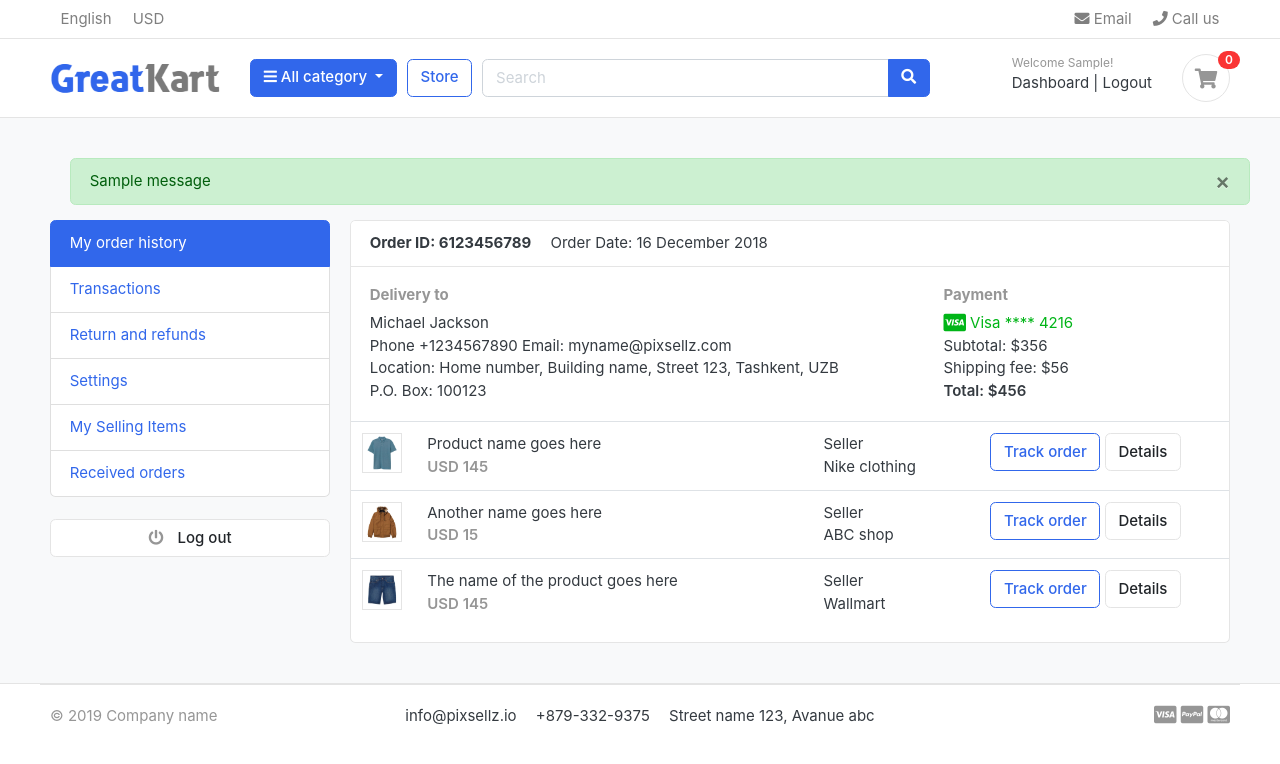
After one commit to Andross78/greatkart-django, a Django app: page /dashboard/ in a window 1280 px wide. The commit adds this page. Shown: the top 764 px of the page. Run offline with Django 3.2, Linux system fonts and the light colour scheme; a user stored in the database is signed in; tables that the repository leaves empty hold one stand-in row (values such as "Sample post"); one stand-in notice (Sample message) is shown; some libraries are stand-ins or nearby versions; some web fonts are replaced.

Commit message:
user login, logout, register, activate, forgot_password, reset_password,

```diff
--- a/static/js/script.js
+++ b/static/js/script.js
@@ -53,7 +53,9 @@ $(document).ready(function() {
 
 
 
-
+    setTimeout(function (){
+        $('#message').fadeOut('slow')
+    }, 4000)
 
 });
 // jquery end
--- /dev/null
+++ b/templates/dashboard.html
@@ -0,0 +1,104 @@
+{% extends 'base.html' %}
+
+
+{% block content %}
+
+    <section class="section-conten padding-y bg">
+    {% include 'includes/alerts.html' %}
+        <div class="container">
+            <div class="row">
+                <aside class="col-md-3">
+                    <!--   SIDEBAR   -->
+                    <ul class="list-group">
+                        <a class="list-group-item active" href="#"> My order history </a>
+                        <a class="list-group-item" href="#"> Transactions </a>
+                        <a class="list-group-item" href="#"> Return and refunds </a>
+                        <a class="list-group-item" href="#">Settings </a>
+                        <a class="list-group-item" href="#"> My Selling Items </a>
+                        <a class="list-group-item" href="#"> Received orders </a>
+                    </ul>
+                    <br>
+                    <a class="btn btn-light btn-block" href="{% url 'logout' %}"> <i class="fa fa-power-off"></i> <span class="text">Log out</span>
+                    </a>
+                    <!--   SIDEBAR .//END   -->
+                </aside>
+                <main class="col-md-9">
+                    <article class="card">
+                        <header class="card-header">
+                            <strong class="d-inline-block mr-3">Order ID: 6123456789</strong>
+                            <span>Order Date: 16 December 2018</span>
+                        </header>
+                        <div class="card-body">
+                            <div class="row">
+                                <div class="col-md-8">
+                                    <h6 class="text-muted">Delivery to</h6>
+                                    <p>Michael Jackson <br>
+                                        Phone +1234567890 Email: myname@pixsellz.com <br>
+                                        Location: Home number, Building name, Street 123, Tashkent, UZB <br>
+                                        P.O. Box: 100123
+                                    </p>
+                                </div>
+                                <div class="col-md-4">
+                                    <h6 class="text-muted">Payment</h6>
+                                    <span class="text-success">
+						<i class="fab fa-lg fa-cc-visa"></i>
+					    Visa  **** 4216
+					</span>
+                                    <p>Subtotal: $356 <br>
+                                        Shipping fee: $56 <br>
+                                        <span class="b">Total:  $456 </span>
+                                    </p>
+                                </div>
+                            </div> <!-- row.// -->
+                        </div> <!-- card-body .// -->
+                        <div class="table-responsive">
+                            <table class="table table-hover">
+                                <tr>
+                                    <td width="65">
+                                        <img src="../images/items/1.jpg" class="img-xs border">
+                                    </td>
+                                    <td>
+                                        <p class="title mb-0">Product name goes here </p>
+                                        <var class="price text-muted">USD 145</var>
+                                    </td>
+                                    <td> Seller <br> Nike clothing</td>
+                                    <td width="250"><a href="#" class="btn btn-outline-primary">Track order</a> <a
+                                            href="#" class="btn btn-light"> Details </a></td>
+                                </tr>
+                                <tr>
+                                    <td>
+                                        <img src="../images/items/2.jpg" class="img-xs border">
+                                    </td>
+                                    <td>
+                                        <p class="title mb-0">Another name goes here </p>
+                                        <var class="price text-muted">USD 15</var>
+                                    </td>
+                                    <td> Seller <br> ABC shop</td>
+                                    <td><a href="#" class="btn btn-outline-primary">Track order</a> <a href="#"
+                                                                                                       class="btn btn-light">
+                                        Details </a></td>
+                                </tr>
+                                <tr>
+                                    <td>
+                                        <img src="../images/items/3.jpg" class="img-xs border">
+                                    </td>
+                                    <td>
+                                        <p class="title mb-0">The name of the product goes here </p>
+                                        <var class="price text-muted">USD 145</var>
+                                    </td>
+                                    <td> Seller <br> Wallmart</td>
+                                    <td><a href="#" class="btn btn-outline-primary">Track order</a> <a href="#"
+                                                                                                       class="btn btn-light">
+                                        Details </a></td>
+                                </tr>
+                            </table>
+                        </div> <!-- table-responsive .end// -->
+                    </article> <!-- order-group.// -->
+                </main>
+            </div> <!-- row.// -->
+        </div>
+
+
+    </section>
+
+{% endblock %}
--- /dev/null
+++ b/templates/includes/alerts.html
@@ -0,0 +1,13 @@
+{% if messages %}
+    <ul class="messages">
+        {% for message in messages %}
+            <div id="message" class="container">
+                <div{% if message.tags %} class="alert alert-{{ message.tags }}"{% endif %} role="alert">
+                <button type="button" class="close" data-dismiss="alert"><span aria-hidden="true">&times;</span></button>
+                    {% if message.level == DEFAULT_MESSAGE_LEVELS.ERROR %}Important: {% endif %}
+                    {{ message }}
+                </div>
+            </div>
+        {% endfor %}
+    </ul>
+{% endif %}
--- a/templates/includes/navbar.html
+++ b/templates/includes/navbar.html
@@ -61,13 +61,23 @@
                 </div> <!-- col.// -->
                 <div class="col-lg-3 col-sm-6 col-8 order-2 order-lg-3">
                     <div class="d-flex justify-content-end mb-3 mb-lg-0">
-                        <div class="widget-header">
-                            <small class="title text-muted">Welcome guest!</small>
+                        {% if user.id is None %}
+                            <div class="widget-header">
+                                <small class="title text-muted">Welcome guest!</small>
+                                <div>
+                                    <a href="{% url 'login' %}">Sign in</a> <span class="dark-transp"> | </span>
+                                    <a href="{% url 'register' %}"> Register</a>
+                                </div>
+                            </div>
+                        {% else %}
+                            <div class="widget-header">
+                            <small class="title text-muted">Welcome {{ user.first_name }}!</small>
                             <div>
-                                <a href="./signin.html">Sign in</a> <span class="dark-transp"> | </span>
-                                <a href="./register.html"> Register</a>
+                                <a href="{% url 'dashboard' %}">Dashboard <span class="dark-transp"> | </span></a>
+                                <a href="{% url 'logout' %}">Logout</a>
                             </div>
                         </div>
+                        {% endif %}
                         <a href="{% url 'cart' %}" class="widget-header pl-3 ml-3">
                             <div class="icon icon-sm rounded-circle border"><i class="fa fa-shopping-cart"></i></div>
                             <span class="badge badge-pill badge-danger notify">{{ cart_count }}</span>
--- a/ud_app/views.py
+++ b/ud_app/views.py
@@ -3,8 +3,182 @@ from django.http import HttpResponse
 from django.core.paginator import EmptyPage, Paginator, PageNotAnInteger
 from django.core.exceptions import ObjectDoesNotExist
 from django.db.models import Q
+from django.contrib import messages, auth
+from django.contrib.auth.decorators import login_required
 
-from .models import Product, Category, Cart, CartItem, Variation
+from django.contrib.sites.shortcuts import get_current_site
+from django.template.loader import render_to_string
+from django.utils.http import urlsafe_base64_encode, urlsafe_base64_decode
+from django.utils.encoding import force_bytes
+from django.contrib.auth.tokens import default_token_generator
+from django.core.mail import EmailMessage
+
+from .models import Account, Product, Category, Cart, CartItem, Variation
+from .forms import RegistrationForm
+
+
+def register(request):
+
+    if request.method == 'POST':
+        form = RegistrationForm(request.POST)
+
+        if form.is_valid():
+            first_name = form.cleaned_data['first_name']
+            last_name = form.cleaned_data['last_name']
+            email = form.cleaned_data['email']
+            phone_number = form.cleaned_data['phone_number']
+            password = form.cleaned_data['password']
+            username = email.split("@")[0]
+            user = Account.objects.create_user(first_name=first_name, last_name=last_name, email=email, username=username, password=password)
+            user.phone_number = phone_number
+            user.save()
+
+            # USER ACTIVATION
+            current_site = get_current_site(request)
+            mail_subject = "Please activate your account"
+            message = render_to_string('accounts/account_verification_email.html', {
+                'user': user,
+                'domain': current_site,
+                'uid': urlsafe_base64_encode(force_bytes(user.pk)),
+                'token': default_token_generator.make_token(user),
+            })
+            to_email = email
+            send_email = EmailMessage(mail_subject, message, to=[to_email])
+            send_email.send()
+
+            # messages.success(request, 'Thank you for registering with us. We have sent you a verification email to your email address. Please verify it.')
+            return redirect('/login/?command=verification&email='+email)
+    else:
+        form = RegistrationForm()
+
+    context = {
+        'form': form,
+    }
+
+    return render(request, 'register.html', context)
+
+def login(request):
+
+    if request.method == "POST":
+        email = request.POST['email']
+        password = request.POST['password']
+
+        user = auth.authenticate(email=email, password=password)
+
+        if user is not None:
+            auth.login(request, user)
+            messages.success(request, 'You are now logged in')
+            return redirect('dashboard')
+        else:
+            messages.error(request, 'Invalid login credentials.')
+            return redirect('login')
+
+    return render(request, 'login.html')
+
+
+@login_required(login_url='login')
+def logout(request):
+
+    auth.logout(request)
+    messages.success(request, "You are logged out")
+
+    return redirect('login')
+
+
+def activate(request, uidb64, token):
+
+    try:
+        uid = urlsafe_base64_decode(uidb64).decode()
+        user = Account._default_manager.get(pk=uid)
+    except (TypeError, ValueError, OverflowError, Account.DoesNotExist):
+        user = None
+
+    if user is not None and default_token_generator.check_token(user, token):
+        user.is_active = True
+        user.save()
+        messages.success(request, 'Congratulations, your account is activated.')
+
+        return redirect('login')
+
+    else:
+        messages.error(request, 'Invalid activation link')
+
+        return redirect('register')
+
+
+    return HttpResponse('you are activated')
+
+@login_required(login_url='login')
+def dashboard(request):
+    return render(request, 'dashboard.html')
+
+
+def forgot_password(request):
+
+    if request.method == 'POST':
+        email = request.POST['email']
+        if Account.objects.filter(email=email).exists():
+            user = Account.objects.get(email__exact=email)
+
+            current_site = get_current_site(request)
+            mail_subject = "Reset your password"
+            message = render_to_string('accounts/reset_password_email.html', {
+                'user': user,
+                'domain': current_site,
+                'uid': urlsafe_base64_encode(force_bytes(user.pk)),
+                'token': default_token_generator.make_token(user),
+            })
+            to_email = email
+            send_email = EmailMessage(mail_subject, message, to=[to_email])
+            send_email.send()
+
+            messages.success(request, 'Password reset email has been sent!')
+            return redirect('login')
+        else:
+            messages.error(request, 'Account does not exist!')
+            return redirect('forgot_password')
+    return render(request, 'forgotPassword.html')
+
+
+def resetpassword_validate(request, uidb64, token):
+
+    try:
+        uid = urlsafe_base64_decode(uidb64).decode()
+        user = Account._default_manager.get(pk=uid)
+    except (TypeError, ValueError, OverflowError, Account.DoesNotExist):
+        user = None
+
+    if user is not None and default_token_generator.check_token(user, token):
+
+        request.session['uid'] = uid
+        messages.success(request, 'Please reset your password')
+        return redirect('reset_password')
+    else:
+        messages.error(request, 'This link has expired!')
+        return redirect('login')
+
+
+    return HttpResponse('ok')
+
+
+def reset_password(request):
+
+    if request.method == 'POST':
+        password = request.POST['password']
+        confirm_password = request.POST['confirm_password']
+
+        if password == confirm_password:
+            uid = request.session.get('uid')
+            user = Account.objects.get(pk=uid)
+            user.set_password(password)
+            user.save()
+            messages.success(request, 'Password reset successful')
+            return redirect('login')
+        else:
+            messages.error(request, 'Password does not match!')
+            return redirect('reset_password')
+    else:
+        return render(request, 'reset_password.html')
 
 
 def home(request):
--- a/ud_proj/urls.py
+++ b/ud_proj/urls.py
@@ -5,6 +5,10 @@ from django.conf.urls.static import static
 from django.conf import settings
 
 from ud_app.views import (
+    register,
+    login,
+    logout,
+    activate,
     home,
     store,
     product_detail,
@@ -13,6 +17,10 @@ from ud_app.views import (
     remove_cart,
     remove_cart_item,
     search,
+    dashboard,
+    forgot_password,
+    resetpassword_validate,
+    reset_password,
 )
 
 urlpatterns = [
@@ -26,4 +34,13 @@ urlpatterns = [
     path('remove_cart/<int:product_id>/<int:cart_item_id>/', remove_cart, name='remove_cart'),
     path('remove_cart_item/<int:product_id>/<int:cart_item_id>/', remove_cart_item, name='remove_cart_item'),
     path('store/search/', search, name='search'),
+    #account
+    path('register/', register, name='register'),
+    path('login/', login, name='login'),
+    path('logout/', logout, name='logout'),
+    path('activate/<uidb64>/<token>', activate, name='activate'),
+    path('dashboard/', dashboard, name='dashboard'),
+    path('forgotPassword/', forgot_password, name='forgot_password'),
+    path('resetpassword_validate/<uidb64>/<token>', resetpassword_validate, name='resetpassword_validate'),
+    path('reset_password/', reset_password, name='reset_password')
 ] + static(settings.MEDIA_URL, document_root=settings.MEDIA_ROOT)
```
Also changed, not shown: templates/accounts/account_verification_email.html (added, +10 -0 lines), templates/accounts/reset_password_email.html (added, +11 -0 lines), templates/forgotPassword.html (added, +37 -0 lines), templates/login.html (added, +53 -0 lines), templates/logout.html (added, +10 -0 lines), templates/register.html (added, +60 -0 lines), templates/reset_password.html (added, +38 -0 lines), ud_app/forms.py (added, +36 -0 lines), ud_proj/settings.py (+15 -0 lines).
